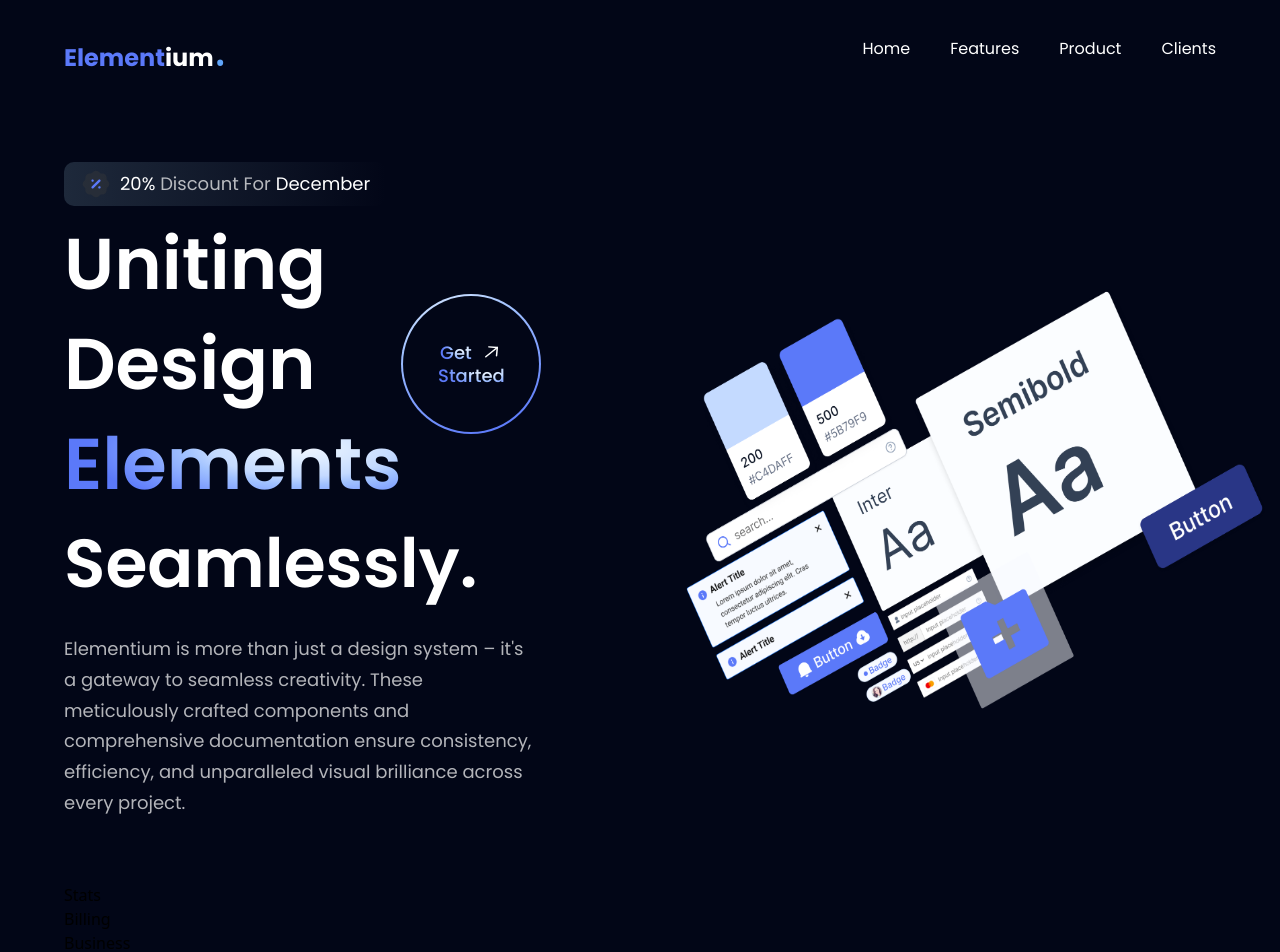
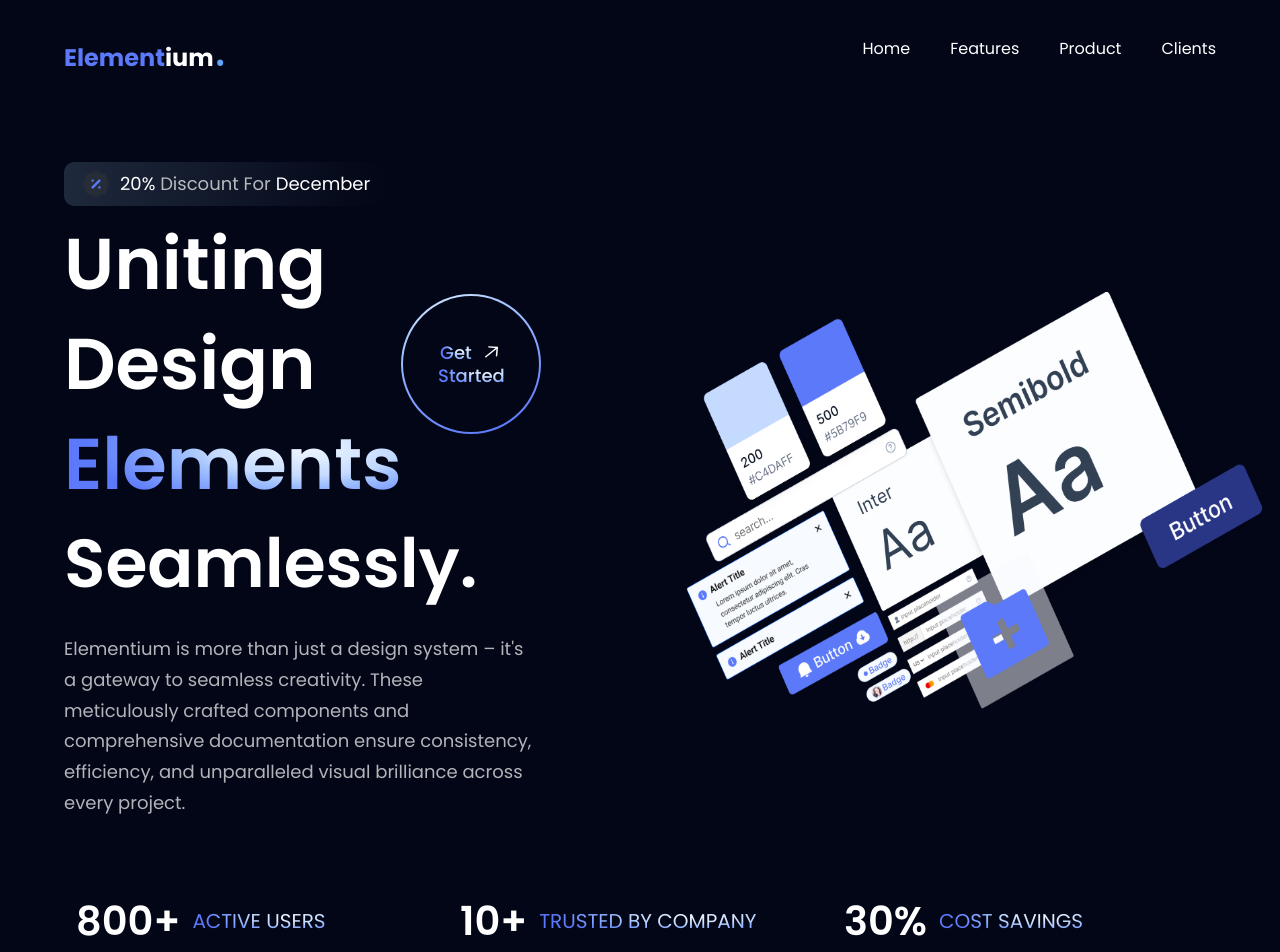
Before and after one commit to marykasp/elementium-website, a React (Vite) app: page / in a window 1280 px wide. Shown: the top 952 px of the page. Built offline with nearby package versions, Linux system fonts and the light colour scheme.

Commit message:
style: add stats to bottom of header
Iterate over and display value and title of each stat

```diff
--- a/src/components/Stats.jsx
+++ b/src/components/Stats.jsx
@@ -1,5 +1,26 @@
+import styles from "../style";
+import { stats } from "../constants";
+
 const Stats = () => {
-  return <div>Stats</div>;
+  return (
+    <section
+      className={`flex justify-center items-center flex-wrap sm:mb-20 mb-6`}
+    >
+      {stats.map((stat, idx) => (
+        <div
+          key={stat.id}
+          className={`flex-1 justify-start items-center flex m-3`}
+        >
+          <h4 className="font-poppins font-semibold xs:text-[40px] text-[30px] xs:leading-[53px] leading-[43px] text-white">
+            {stat.value}
+          </h4>
+          <p className="font-poppins font-normal xs:text-[20px] text-[15px] xs:leading-[26px] leading-[21px] text-gradient uppercase ml-3">
+            {stat.title}
+          </p>
+        </div>
+      ))}
+    </section>
+  );
 };
 
 export default Stats;
--- a/src/constants/index.js
+++ b/src/constants/index.js
@@ -88,18 +88,18 @@
 export const stats = [
   {
     id: "stats-1",
-    title: "User Active",
-    value: "3800+",
+    title: "Active Users",
+    value: "800+",
   },
   {
     id: "stats-2",
     title: "Trusted by Company",
-    value: "230+",
+    value: "10+",
   },
   {
     id: "stats-3",
-    title: "Transaction",
-    value: "$230M+",
+    title: "Cost Savings",
+    value: "30%",
   },
 ];
 
```
